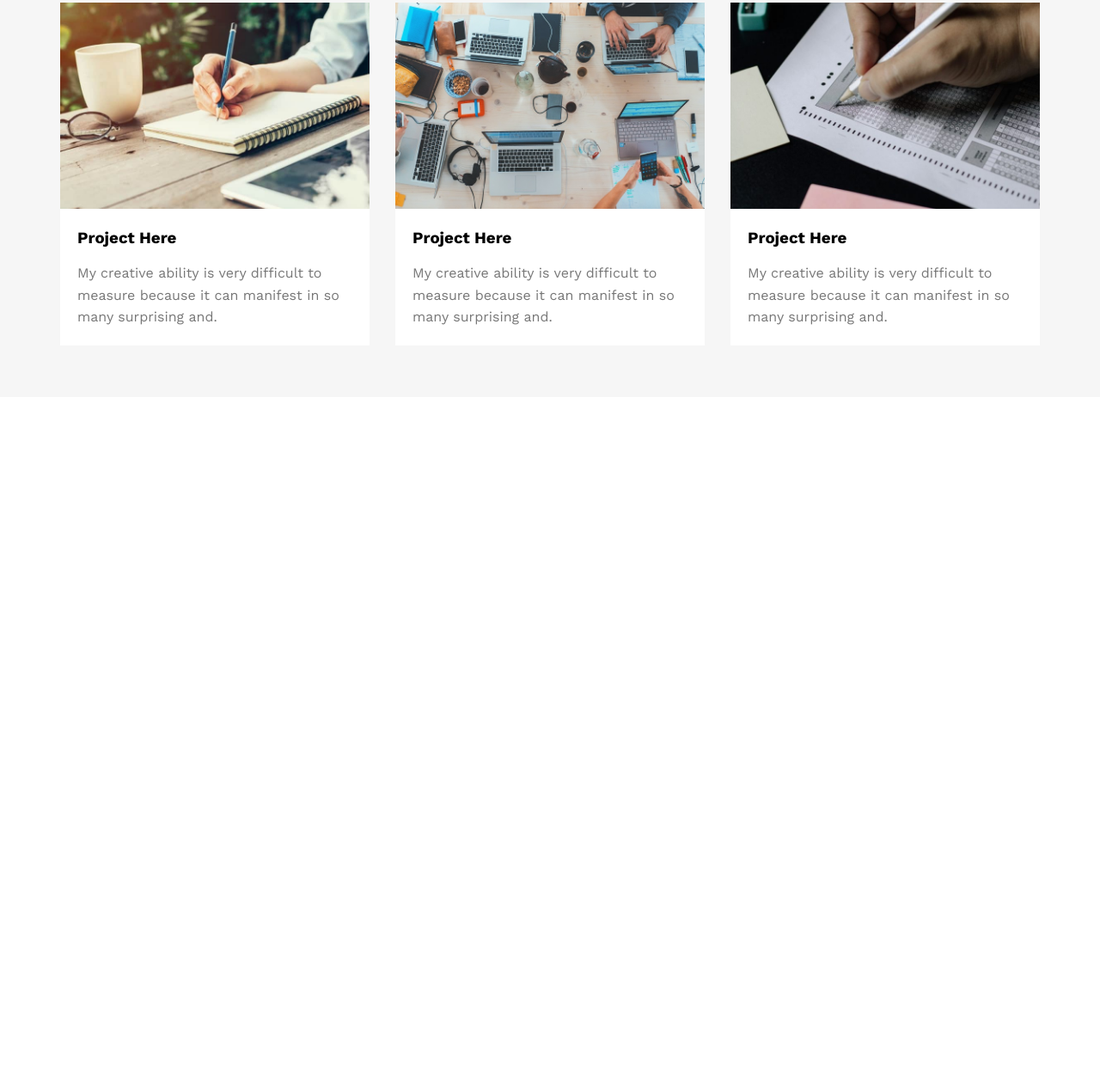
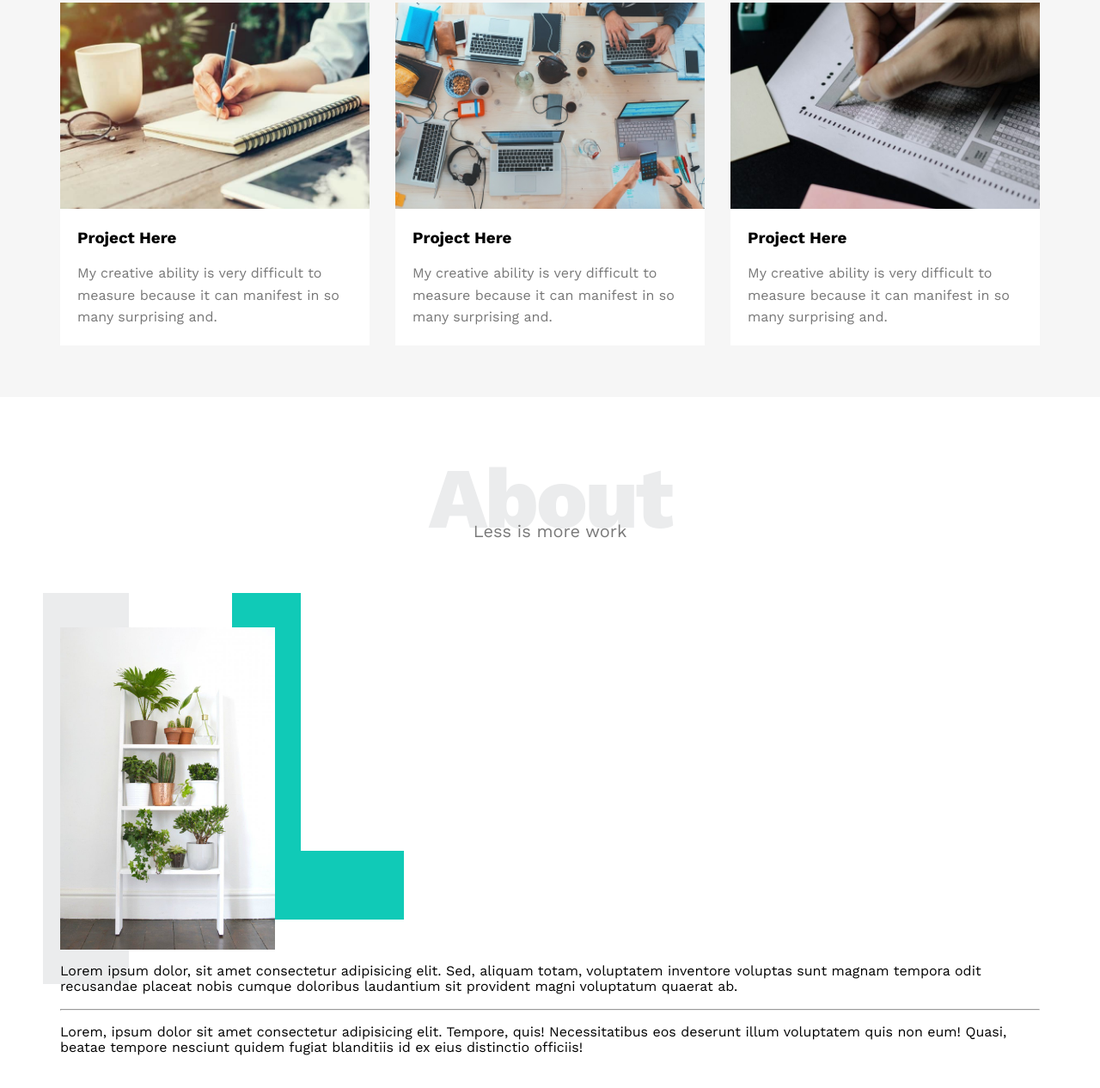
Before and after one commit to haneen257/Template2_html-css, a plain HTML site: page index.html in a window 1280 px wide. Shown: the part 2175-3441 px from the top of the page at 86% size. Before the commit the page ends 2637 px from the top, so only its background shows below. Drawn offline with nearby package versions, Linux system fonts and the light colour scheme.

Commit message:
Create About Section Part1

```diff
--- a/css/leon.css
+++ b/css/leon.css
@@ -292,3 +292,46 @@ body {
     line-height: 1.6;
     margin-bottom: 0;
   }
+
+  /* About */
+  .about{
+    padding-top: var(--section-padding);
+    padding-bottom:calc( var(--section-padding) + 60px);
+  }
+  .about .about-content{
+    margin-top: 100px;
+    display: flex;
+    flex-wrap: wrap;
+    justify-content: space-between;
+  }
+  .about .about-content .image {
+    position: relative;
+    width: 250px;
+    height: 375px;
+  }
+  .about .about-content .image::before{
+    content: "";
+    position: absolute;
+    background-color: #ebeced;
+    width: 100px;
+    height: calc(100% + 80px);
+    top: -40px;
+    left: -20px;
+    z-index: -1;
+
+  }
+  .about .about-content .image::after{
+    content: "";
+    top: -40px;
+    position: absolute;
+    width: 120px;
+    height: 300px;
+    border-left: 80px solid var(--main-color);
+    border-bottom: 80px solid var(--main-color);
+    z-index: -1;
+    right: -150px;
+
+}
+.about .about-content .image img{
+    max-width: 100%;
+}
--- a/index.html
+++ b/index.html
@@ -152,8 +152,28 @@
         </div>
     </div>
    </div>
+   <!-- ./Portfolio -->
+   <!-- About -->
+   <div class="about">
+    <div class="container">
+        <h2 class="special-heading">About</h2>
+        <p>Less is more work</p>
+        <div class="about-content">
+            <div class="image">
+                <img src="images/about.jpg" alt="about">
+            </div>
+            <div class="text">
+                <p>
+                    Lorem ipsum dolor, sit amet consectetur adipisicing elit. Sed, aliquam totam, voluptatem inventore voluptas sunt magnam tempora odit recusandae placeat nobis cumque doloribus laudantium sit provident magni voluptatum quaerat ab.
+                </p>
+                <hr>
+                <p>Lorem, ipsum dolor sit amet consectetur adipisicing elit. Tempore, quis! Necessitatibus eos deserunt illum voluptatem quis non eum! Quasi, beatae tempore nesciunt quidem fugiat blanditiis id ex eius distinctio officiis!</p>
+            </div>
 
-   <!-- ./Portfolio -->
+        </div>
+    </div>
+   </div>
+   <!-- ./About -->
 
 </body>
 </html>
```
